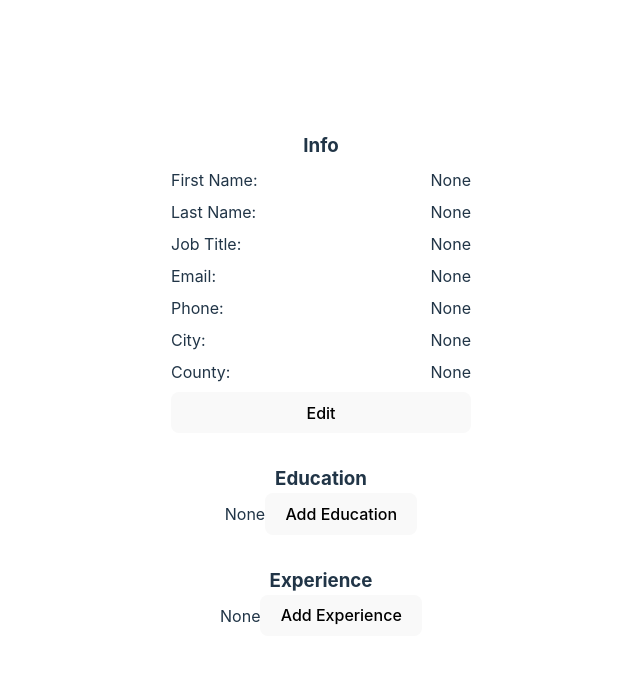
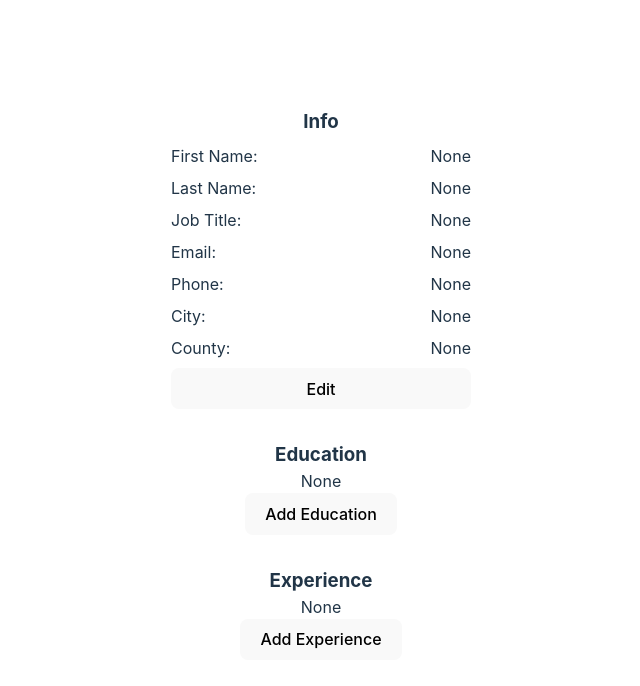
Before and after one commit to damon314159/cv-generator, a React (Vite) app: page / in a window 1280 px wide. Shown: the top 686 px of the page, without its empty margins (319-959 px from the left). Built offline with nearby package versions, Linux system fonts and the light colour scheme.

Commit message:
fix: wrap 'None' in instance div

```diff
--- a/src/components/education/Education.tsx
+++ b/src/components/education/Education.tsx
@@ -69,10 +69,11 @@ function Education(): JSX.Element {
     <div className="education-wrapper">
       <h3>Education</h3>
 
-      {educations.length === 0
-        ? // If there are no educations, render None
-          'None'
-        : // Else
+      {educations.length === 0 ? (
+        // If there are no educations, render None
+        <div className="education-instance">None</div>
+      ) : (
+        // Else
         educations.map((education) => (
           // Map each education to a view of its data
           <div className="education-instance" key={education.id}>
@@ -109,7 +110,8 @@ function Education(): JSX.Element {
               Delete
             </button>
           </div>
-          ))}
+        ))
+      )}
 
       <button
         // Button to add a brand new education
--- a/src/components/experience/Experience.tsx
+++ b/src/components/experience/Experience.tsx
@@ -71,10 +71,11 @@ function Experience(): JSX.Element {
     <div className="experience-wrapper">
       <h3>Experience</h3>
 
-      {experiences.length === 0
-        ? // If there are no experiences, render None
-          'None'
-        : // Else
+      {experiences.length === 0 ? (
+        // If there are no experiences, render None
+        <div className="experience-instance">None</div>
+      ) : (
+        // Else
         experiences.map((experience) => (
           // Map each experience to a view of its data
           <div className="experience-instance" key={experience.id}>
@@ -111,7 +112,8 @@ function Experience(): JSX.Element {
               Delete
             </button>
           </div>
-          ))}
+        ))
+      )}
 
       <button
         // Button to add a brand new experience
```
Lines whose indentation alone changed are shown as unchanged.
